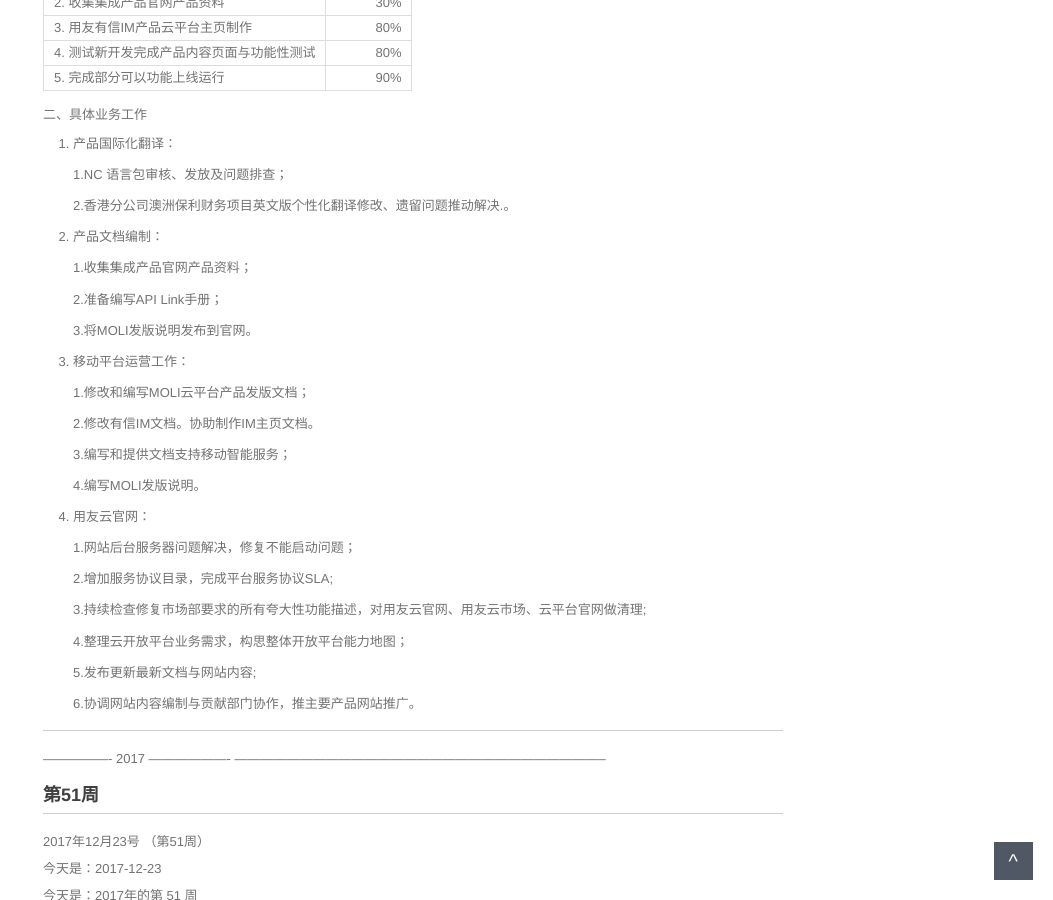
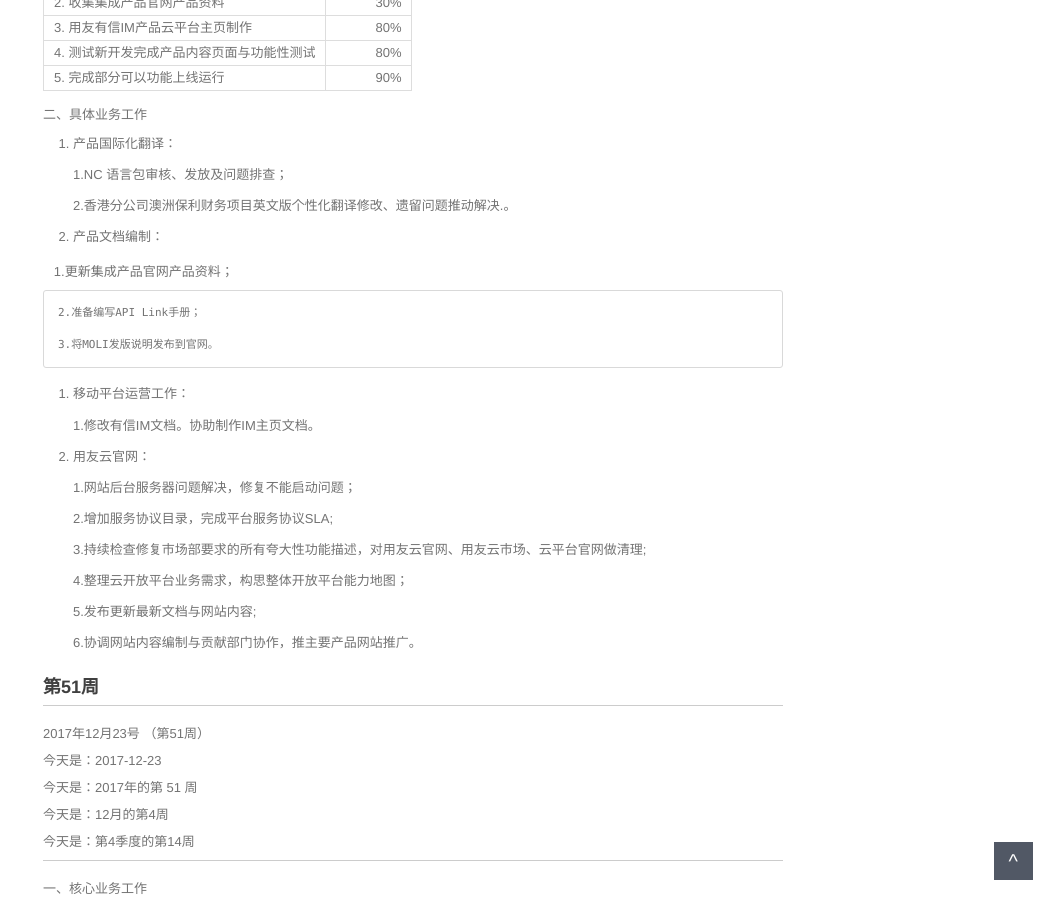
Before and after one commit to walllFlower/blog, a Jekyll site: the page built from _posts/2017-06-22-day_report_cxz.md, in a window 1280 px wide and 900 px high, scrolled down 628 px. Shown: the whole window, without its empty margins (227-1280 px from the left). Built offline with Jekyll 4.4.1, drawn with Linux system fonts in a browser that asks for light colours; comment, search, counter and statistics services are not loaded.

Commit message:
Update 2017-06-22-day_report_cxz.md

```diff
--- a/_posts/2017-06-22-day_report_cxz.md
+++ b/_posts/2017-06-22-day_report_cxz.md
@@ -43,7 +43,7 @@ categories: 日报
 
 2. 产品文档编制：
 
-    1.收集集成产品官网产品资料；
+    1.更新集成产品官网产品资料；
 
     2.准备编写API Link手册；
 
@@ -51,13 +51,7 @@ categories: 日报
 
 3. 移动平台运营工作：
 
-    1.修改和编写MOLI云平台产品发版文档；
-
-    2.修改有信IM文档。协助制作IM主页文档。
-
-    3.编写和提供文档支持移动智能服务；
-
-    4.编写MOLI发版说明。
+    1.修改有信IM文档。协助制作IM主页文档。
 
 4. 用友云官网：
 
@@ -73,9 +67,7 @@ categories: 日报
 
     6.协调网站内容编制与贡献部门协作，推主要产品网站推广。
 
---------------------------------------------------------------------------------------
----------------- 2017 -------------------
---------------------------------------------------------------------------------------
+
 
 ###  第51周
 
```
